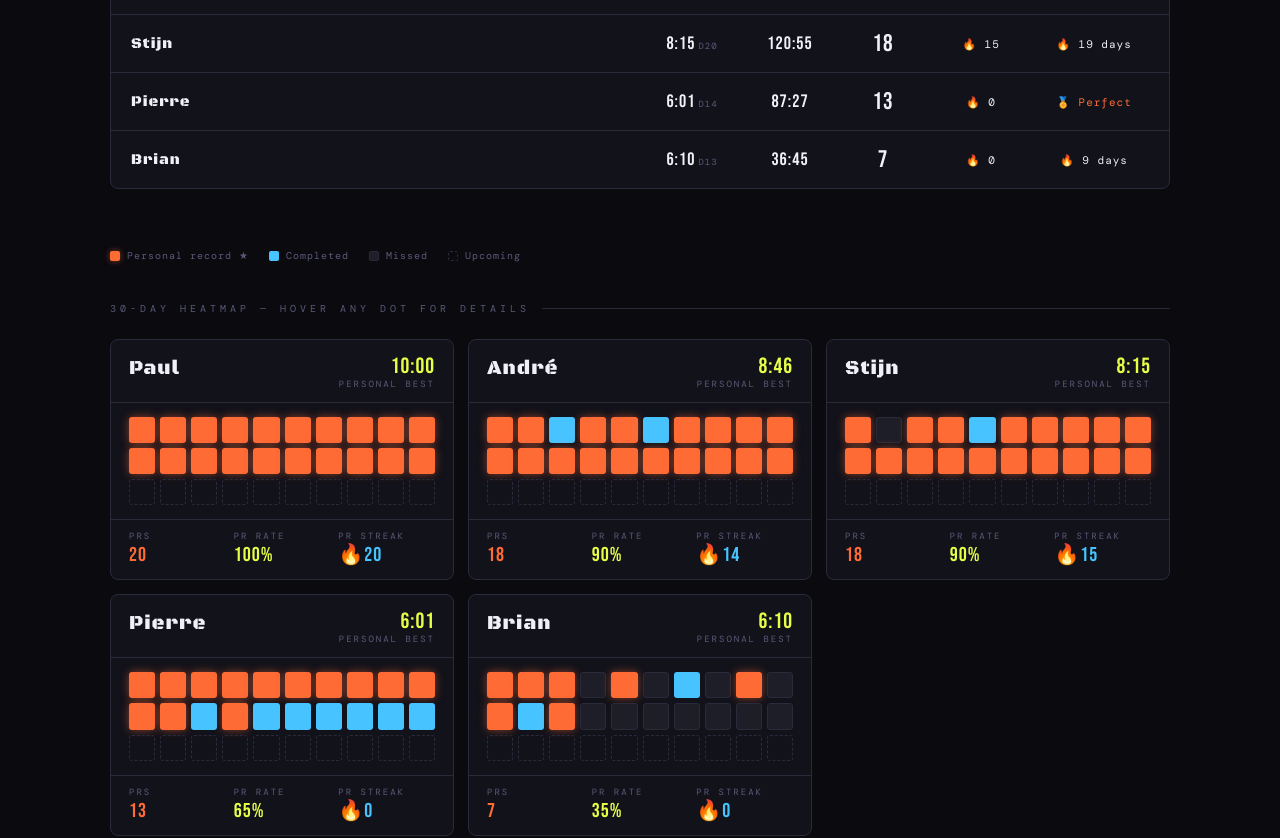
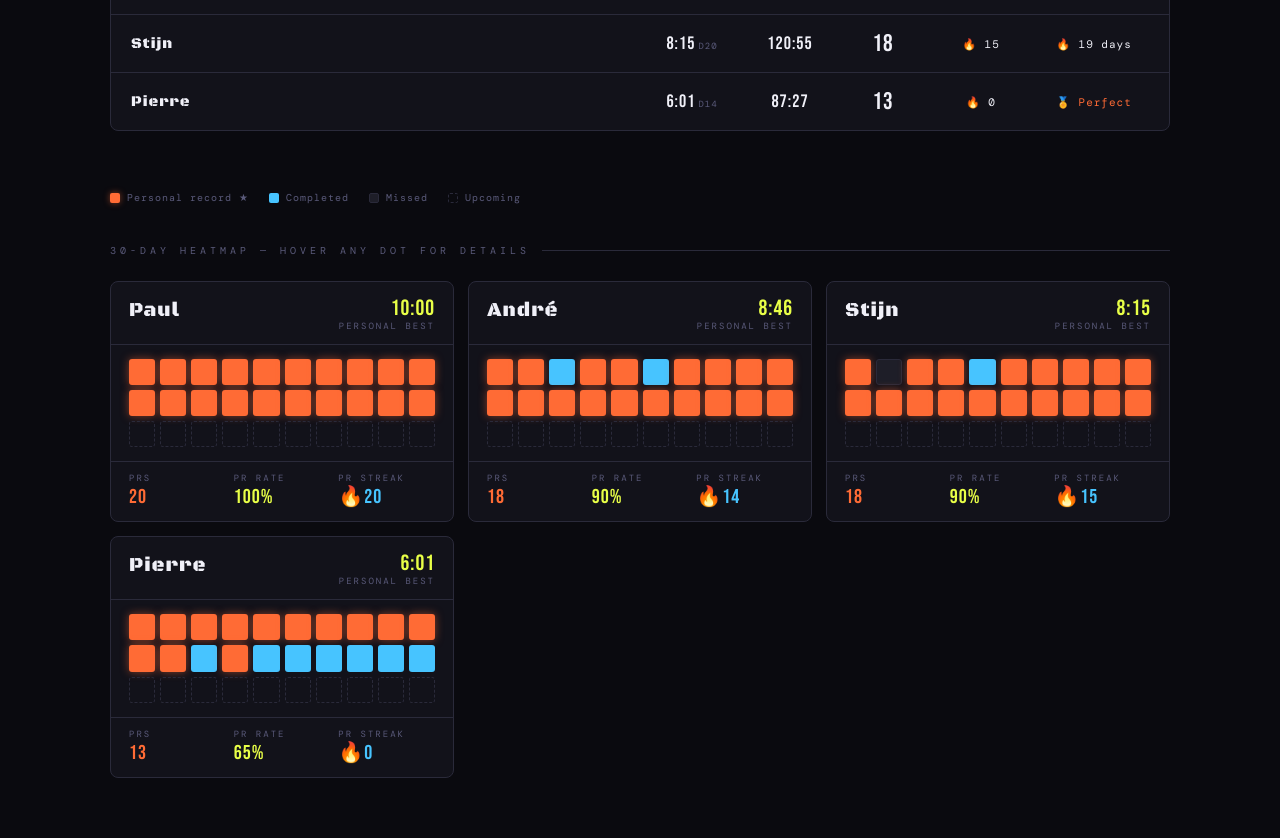
Before and after one commit to web-tailor/planking-challenge, a Nuxt app: page / in a window 1280 px wide. Shown: the part 1140-1978 px from the top of the page. Built offline with nearby package versions, Linux system fonts and the light colour scheme.

Commit message:
removed Brian

```diff
--- a/composables/usePlankData.ts
+++ b/composables/usePlankData.ts
@@ -27,7 +27,6 @@ const RAW: Record<string, { joinDay?: number; times: string[] }> = {
   André:  { times: ['4:00', '4:02', '2:45', '4:30', '4:49', '4:20', '5:10', '5:30', '6:00', '6:20', '6:40', '6:41', '7:30', '7:35', '8:00', '8:30', '8:35', '8:42', '8:45', '8:46'] },
   Pierre: { times: ['3:00', '3:30', '3:40', '3:50', '4:00', '4:15', '4:23', '4:30', '4:45', '4:50', '5:25', '5:30', '4:00', '6:01', '5:00', '4:30', '4:50', '3:30', '3:30', '4:28'] },
   Paul:   { times: ['1:49', '3:30', '3:40', '4:00', '5:02', '5:30', '6:03', '6:10', '6:15', '6:20', '6:30', '6:46', '8:00', '8:05', '8:10', '8:20', '8:32', '8:40', '9:00', '10:00'] },
-  Brian:  { times: ['3:05', '3:15', '3:26', '0:00', '4:06', '0:00', '2:11', '0:00', '5:10', '0:00', '5:16', '4:06', '6:10', '0:00', '0:00', '0:00', '0:00', '0:00', '0:00', '0:00'] },
 }
 
 export const TOTAL_DAYS = 30
```
